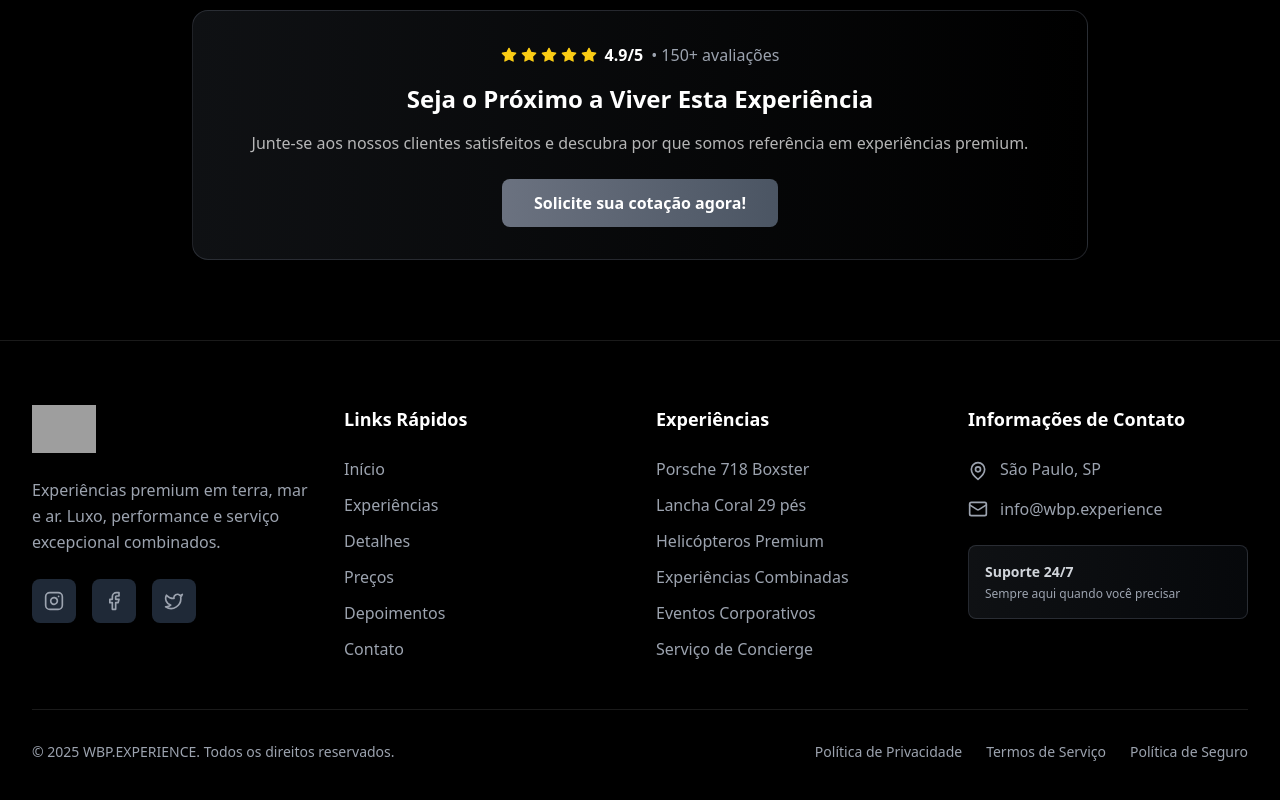
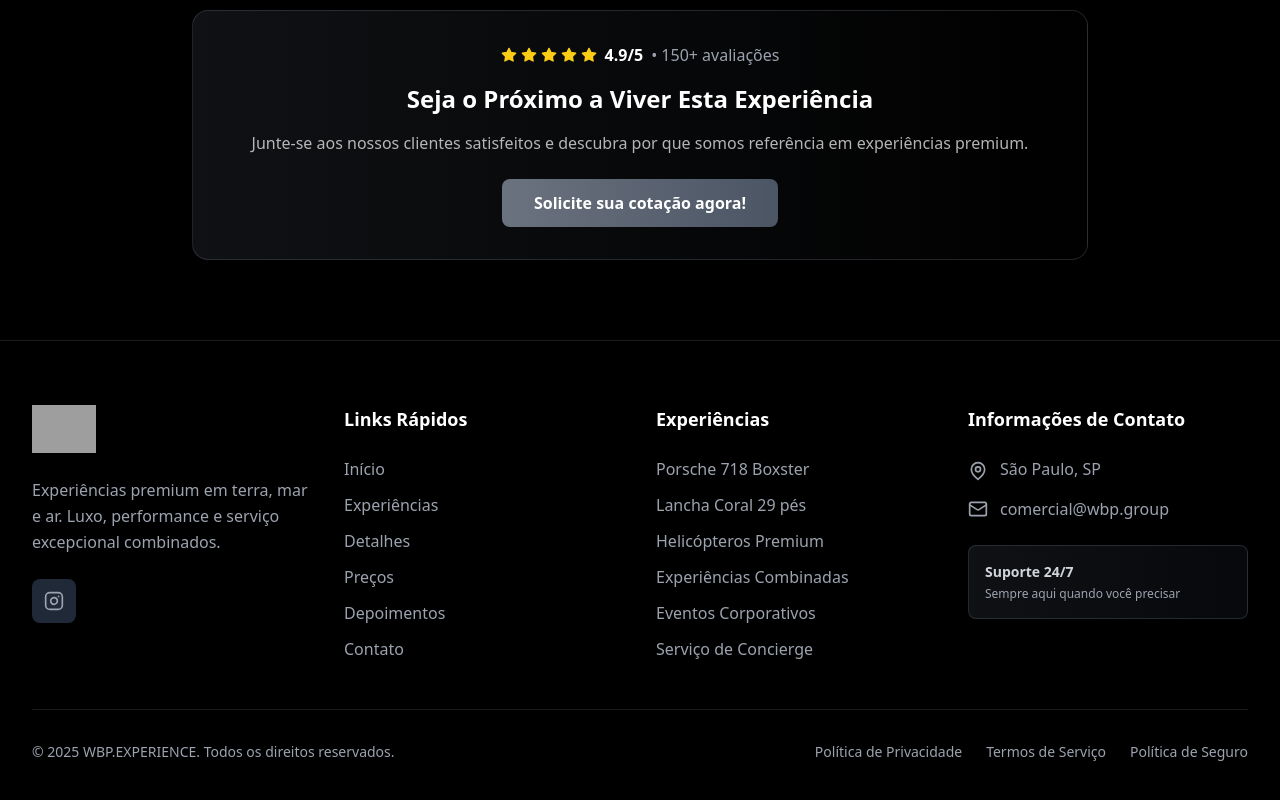
Before and after one commit to beatricewbp/wbp-experience, a React (Vite) app: page / in a window 1280 px wide. Shown: the part 5098-5898 px from the top of the page. Built offline with nearby package versions, Linux system fonts and the light colour scheme; grey boxes are pictures that could not be loaded.

Commit message:
Atualizar email e ícones sociais do footer

```diff
--- a/src/components/Footer.tsx
+++ b/src/components/Footer.tsx
@@ -1,5 +1,5 @@
 import React from 'react';
-import { Instagram, Facebook, Twitter, Mail, MapPin } from 'lucide-react';
+import { Instagram, Mail, MapPin } from 'lucide-react';
 
 const Footer: React.FC = () => {
   const currentYear = new Date().getFullYear();
@@ -29,22 +29,12 @@ const Footer: React.FC = () => {
             </p>
             <div className="flex space-x-4">
               <a
-                href="#"
+                href="https://www.instagram.com/wbpexperience"
+                target="_blank"
+                rel="noopener noreferrer"
                 className="bg-gray-800 hover:bg-gray-600 hover:text-white text-gray-400 p-3 rounded-lg transition-all duration-300 transform hover:scale-110"
               >
                 <Instagram className="h-5 w-5" />
-              </a>
-              <a
-                href="#"
-                className="bg-gray-800 hover:bg-gray-600 hover:text-white text-gray-400 p-3 rounded-lg transition-all duration-300 transform hover:scale-110"
-              >
-                <Facebook className="h-5 w-5" />
-              </a>
-              <a
-                href="#"
-                className="bg-gray-800 hover:bg-gray-600 hover:text-white text-gray-400 p-3 rounded-lg transition-all duration-300 transform hover:scale-110"
-              >
-                <Twitter className="h-5 w-5" />
               </a>
             </div>
           </div>
@@ -117,7 +107,7 @@ const Footer: React.FC = () => {
               </div>
               <div className="flex items-center space-x-3">
                 <Mail className="h-5 w-5 text-gray-400 flex-shrink-0" />
-                <p className="text-gray-400">info@wbp.experience</p>
+                <p className="text-gray-400">comercial@wbp.group</p>
               </div>
             </div>
 
```
